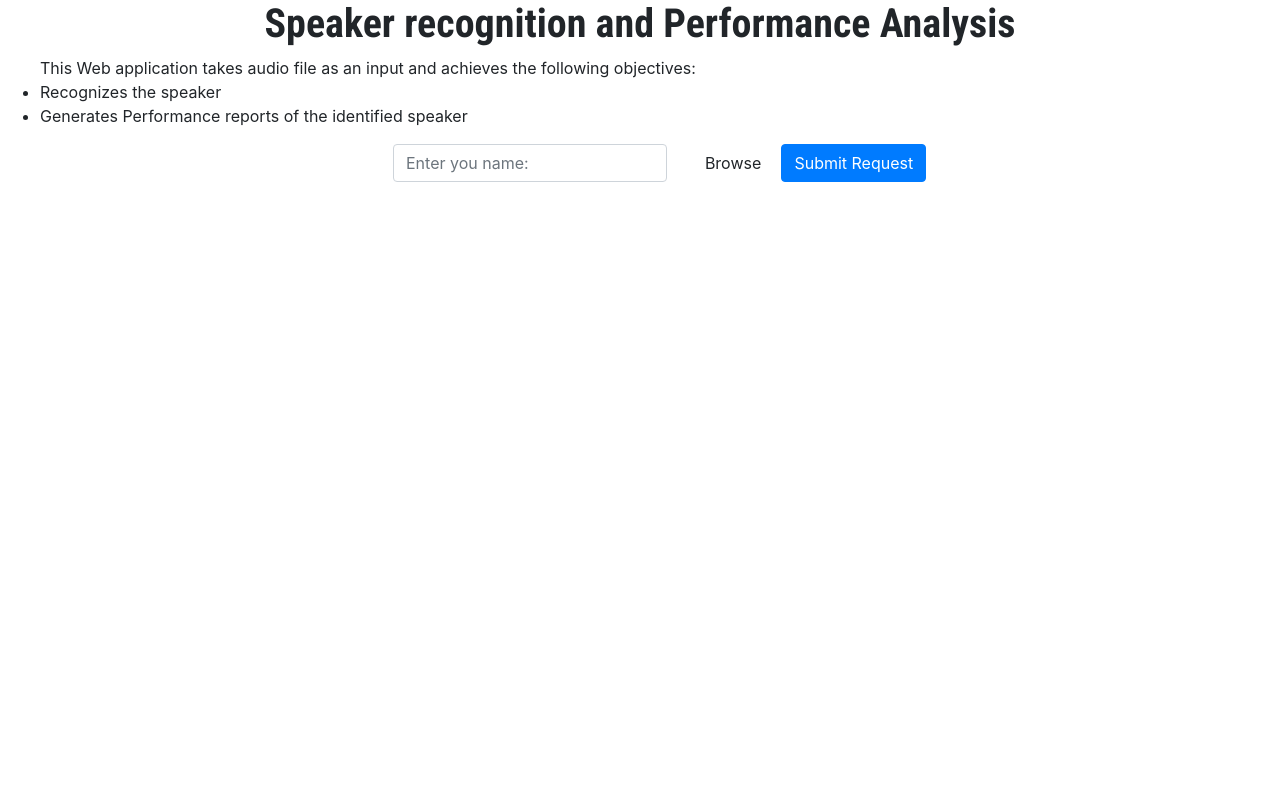
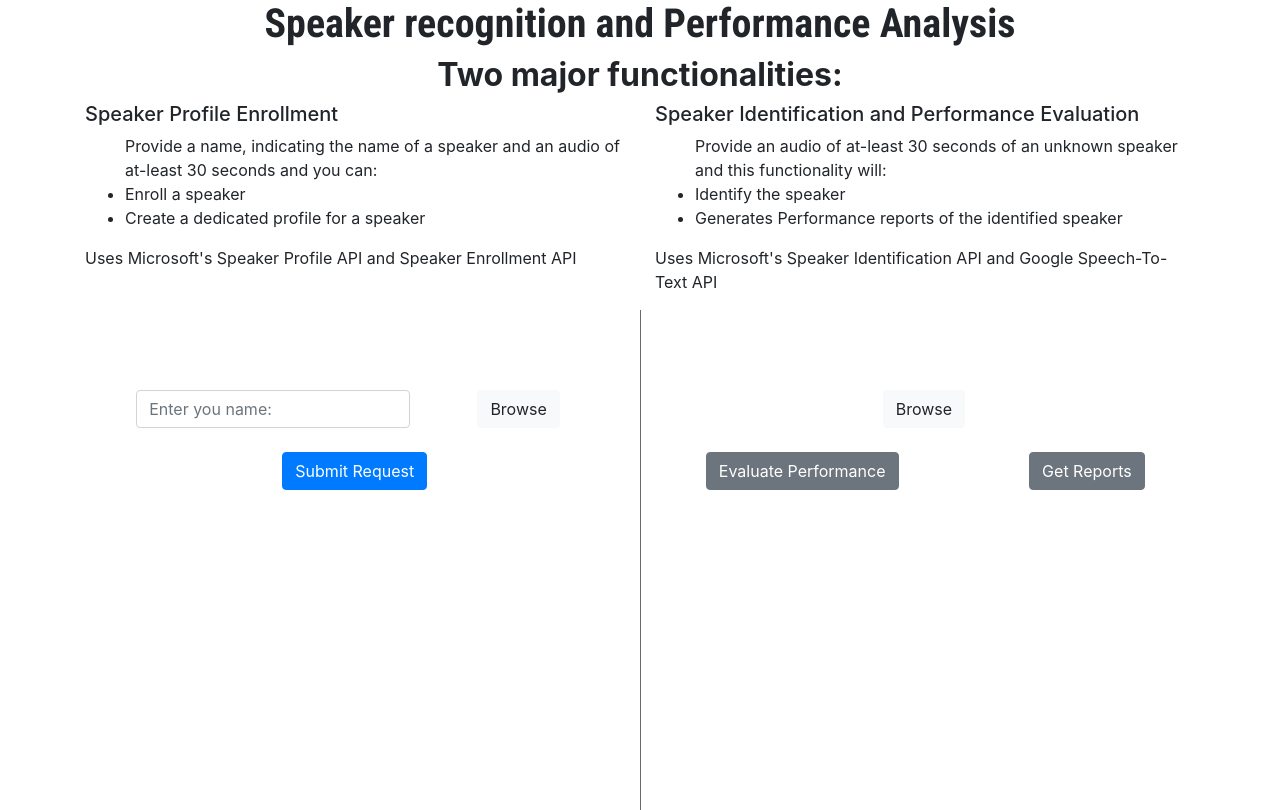
Before and after one commit to harshaltrivedi10/ccProject2, a Flask app: page / in a window 1280 px wide; the page is wider, and only the part inside the window is pictured. Before the commit the page ends 182 px from the top of that part, so only its background shows below. Run offline with Flask 2, Linux system fonts and the light colour scheme; some libraries are stand-ins or nearby versions.

Commit message:
Has final layout changes

```diff
--- a/main.py
+++ b/main.py
@@ -19,7 +19,7 @@ def uploadToBucket():
     userName = request.args.get('userName')
     print("in here")
     totalFilePath = "C:\\Users\\iRoNhIdE\\Desktop\\" + fileName
-    os.environ["GOOGLE_APPLICATION_CREDENTIALS"] = "../../key.json"
+    os.environ["GOOGLE_APPLICATION_CREDENTIALS"] = "D:\\Arizona State University\\SEM-4\\CC\\Project2\\key.json"
 
     storage_client = storage.Client("CCHostedApp")
     bucket = storage_client.get_bucket("cc-project2-audio-file-bucket")
--- a/static/css/style.css
+++ b/static/css/style.css
@@ -1,21 +1,36 @@
 #heading {
     text-align: center;
     font-family: 'Roboto Condensed', sans-serif;
+    font-weight: bold;
 }
 
-#main {
+#left {
     margin: auto 30%;
     width: 50%;
+}
+
+.vl {
+    border-left: 1px solid dimgray;
+    height: 500px;
+}
+
+.ulTextAlign {
+    text-align: left;
+}
+
+#functionalities {
+    text-align: center;
+    font-weight: bold;
+}
+
+.hidden {
+    display: none;
 }
 
 /*[hidden] {*/
 /*    display: none !important;*/
 /*}*/
 
-/*.hidden{*/
-/*    display:none;*/
-/*}*/
-
 /*.unhidden{*/
 /*    display:block;*/
 /*}*/
--- a/static/js/index.js
+++ b/static/js/index.js
@@ -1,7 +1,6 @@
-const submitRequest = (fileName) => {
-    console.log(fileName)
-    var userName = document.querySelector("#personName").value;
-    console.log(userName);
+const submitRequest = (fileName, userName) => {
+    // console.log(fileName)
+    // console.log(userName);
     var request = new XMLHttpRequest()
     request.open('POST', 'http://127.0.0.1:5000/uploadFile?fileName='+fileName+'&userName='+userName, true)
     request.onload = function() {
@@ -11,16 +10,15 @@ const submitRequest = (fileName) => {
         console.log(data);
     }
     request.send();
-    // setTimeout(() => {
-    //     var item = document.getElementById(divID);
-    //     if (item) {
-    //         if(item.className=='btn btn-secondary hidden'){
-    //             item.className = 'btn btn-secondary unhidden' ;
-    //             clickedButton.value = 'hide';
-    //         }else{
-    //             item.className = 'btn btn-secondary hidden';
-    //             clickedButton.value = 'unhide';
-    //         }
-    //     }
-    // }, 1000);
 }
+
+const identifyAndGeneratePerformanceReport = () => {
+    let classes = document.querySelector("#getReports").classList;
+    // console.log(typeof (classes));
+    if (!classes.contains('hidden')) {
+        document.querySelector("#getReports").classList.add("hidden");
+    }
+    else {
+        document.querySelector("#getReports").classList.remove("hidden");
+    }
+}
--- a/templates/index.html
+++ b/templates/index.html
@@ -16,60 +16,133 @@
         <script src = "../static/js/index.js"></script>
     </head>
     <body>
+        <div class="container">
             <div class="row">
-            <div id = "heading" class="col-lg-12">
+                <div id="heading" class="col-lg-12">
                     <h1>Speaker recognition and Performance Analysis</h1>
                 </div>
             </div>
+
             <div class="row">
-            <div class="col-lg-12">
-                <ul style="text-align: left;">
-                    This Web application takes audio file as an input and achieves the following objectives:
-                    <li>Recognizes the speaker</li>
+                <h2 id="functionalities" class="col-lg-12">
+                    Two major functionalities:
+                </h2>
+            </div>
+
+            <div class="row">
+                <div class="col">
+                    <h5 class="sectionTitle">
+                        Speaker Profile Enrollment
+                    </h5>
+                </div>
+                <div class="col">
+                    <h5 class="sectionTitle">
+                        Speaker Identification and Performance Evaluation
+                    </h5>
+                </div>
+            </div>
+
+            <div class="row">
+                <div class="col">
+                    <ul class = "ulTextAlign">
+                        Provide a name, indicating the name of a speaker and an audio of at-least 30 seconds and you can:
+                        <li>Enroll a speaker</li>
+                        <li>Create a dedicated profile for a speaker</li>
+                    </ul>
+                    <p class="usage">Uses Microsoft's Speaker Profile API and Speaker Enrollment API</p>
+                </div>
+                <div class="col">
+                    <ul class = "ulTextAlign">
+                        Provide an audio of at-least 30 seconds of an unknown speaker and this functionality will:
+                        <li>Identify the speaker</li>
                         <li>Generates Performance reports of the identified speaker</li>
                     </ul>
+                    <p class="usage">Uses Microsoft's Speaker Identification API and Google Speech-To-Text API</p>
                 </div>
             </div>
+
             <div class="row">
-            <div id = "main"
-                 class="col-lg-12">
+                <div class="col">
                     <form class="form-inline">
-
                         <div class="form-group mb-2">
-                        <label for="personName"
+                            <label for="userName"
                                    class="sr-only">Name: </label>
                             <input class="form-control"
                                    type="text"
-                               id="personName"
+                                   style="margin-top: 5em; margin-left:3.2em; margin-right:3.2em"
+                                   id="userName"
                                    placeholder="Enter you name:">
                         </div>
                         <div class="form-group mx-sm-3 mb-2">
-                        <label class="btn btn-default"
-                               style = "margin: auto 45%; width: 10%;">
-                            Browse <input type="file" id = "filePicker" hidden>
+                            <label class="btn btn-light"
+                                   style = "margin-top: 5em; width: 100%;">
+                                Browse <input type="file" id = "enrollmentFilePicker" hidden>
                             </label>
                         </div>
+                    </form>
+                    <div class="row">
                         <button type="button"
-                            id = "submit"
+                                id = "submitProfileAndIdentification"
                                 class="btn btn-primary mb-2"
-                            onclick="onClick(this)">Submit Request</button>
+                                style="margin: auto;"
+                                onclick="onSubmitProfileAndEnrollClick(this)">Submit Request</button>
+                    </div>
+                </div>
+                <div class="vl"></div>
+                <div id="right" class="col">
+                    <form class="form-inline">
+                        <div class="form-group mx-sm-3 mb-2">
+                            <label class="btn btn-light"
+                                   style = "margin-top: 5em; margin-left: 13.2em; margin-right: 13.2em; width: 100%;">
+                                Browse <input type="file" id = "identificationFilePicker" hidden>
+                            </label>
+                        </div>
                     </form>
-<!--                <button type="button" style = "margin: auto 45%; width: 10%;" id = "downloadReports" class="btn btn-secondary hidden">Download Reports</button>  -->
+                    <div class="row" style="align-content: center;">
+                        <button type="button"
+                                id = "performanceEvaluation"
+                                class="btn btn-secondary mb-2"
+                                style="margin: auto;"
+                                onclick="onGetPerformanceEvaluationClick(this)">Evaluate Performance</button>
+                        <button type="button"
+                                id = "getReports"
+                                class = "btn btn-secondary mb-2"
+                                style="margin: auto;"
+                                onclick="">Get Reports</button>
+                    </div>
+                </div>
             </div>
         </div>
 
         <script type="text/javascript">
             window.onload = () => {
-                document.querySelector("#personName").value = "";
+                document.querySelector('#userName').value = "";
+                document.querySelector('#enrollmentFilePicker').value = null;
+                console.log(document.querySelector('#enrollmentFilePicker').value);
+                console.log(document.querySelector('#userName').value);
             }
-            var thefile = document.getElementById('filePicker');
-            var fileName = thefile.value;
 
-            if (fileName.substring(3,11) == 'fakepath') {
+            function onSubmitProfileAndEnrollClick() {
+                console.log(document.querySelector('#enrollmentFilePicker').value);
+                console.log(document.querySelector('#userName').value);
+                if (document.querySelector("#userName").value == "" || document.querySelector('#enrollmentFilePicker').value == "") {
+                    alert("You either did not select a file or did not enter a name, please try again!");
+                    location.reload();
+                }
+                else {
+                    let userName = document.querySelector("#userName").value;
+                    let filePicker = document.querySelector('#enrollmentFilePicker');
+                    let fileName = filePicker.value;
+
+                    if (fileName.substring(3,11) === 'fakepath') {
                         fileName = fileName.substring(12);
                     }
-            function onClick() {
-                submitRequest(fileName);
+                    submitRequest(fileName, userName);
+                }
+            }
+
+            function onGetPerformanceEvaluationClick() {
+                identifyAndGeneratePerformanceReport();
             }
         </script>
     </body>
```
Lines whose indentation alone changed are shown as unchanged.
